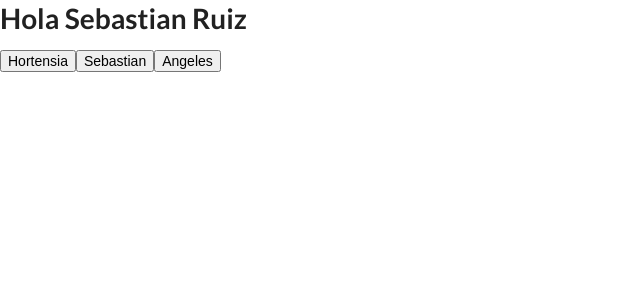
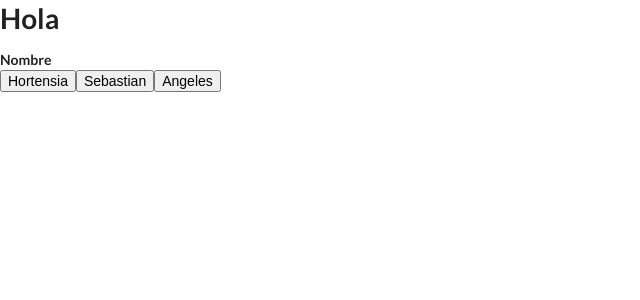
Before and after one commit to Hortesando/holamundo, a React (Create React App) app: page / in a window 1280 px wide. Shown: the top 300 px of the page, without its empty margins (0-640 px from the left). Built offline with nearby package versions, Linux system fonts and the light colour scheme.

Commit message:
Practicas

```diff
--- a/src/componentes/App.js
+++ b/src/componentes/App.js
@@ -1,4 +1,6 @@
 import React from 'react'
+
+import Regards from './regards'
 
 class App extends React.Component{
     constructor() {
@@ -18,9 +20,7 @@ class App extends React.Component{
             return (
             <div>
 
-                <h1>
-                    Hola { this.state.name + ' ' + this.state.lastName }
-                </h1>
+                <Regards/>
                 <button onClick = {() => this.changeState ({name: 'Hortensia', lastName: 'Sandoval' })}>Hortensia</button>
                 <button onClick = {() => this.changeState ({name: 'Sebastian', lastName: 'Ruiz' })}>Sebastian</button>
                 <button onClick = {() => this.changeState ({name: 'Angeles', lastName: 'Sandoval' })}>Angeles</button>
--- /dev/null
+++ b/src/componentes/regards.js
@@ -0,0 +1,21 @@
+import React from 'react'
+
+
+class Regards extends React.Component{
+    constructor (){
+        super ()
+    }
+     render (){
+         return (
+             <div>
+                 <h1>
+                     Hola
+                 </h1>
+                 <b>
+                     Nombre
+                 </b>
+             </div>
+         )
+     }
+}
+export default Regards
```
